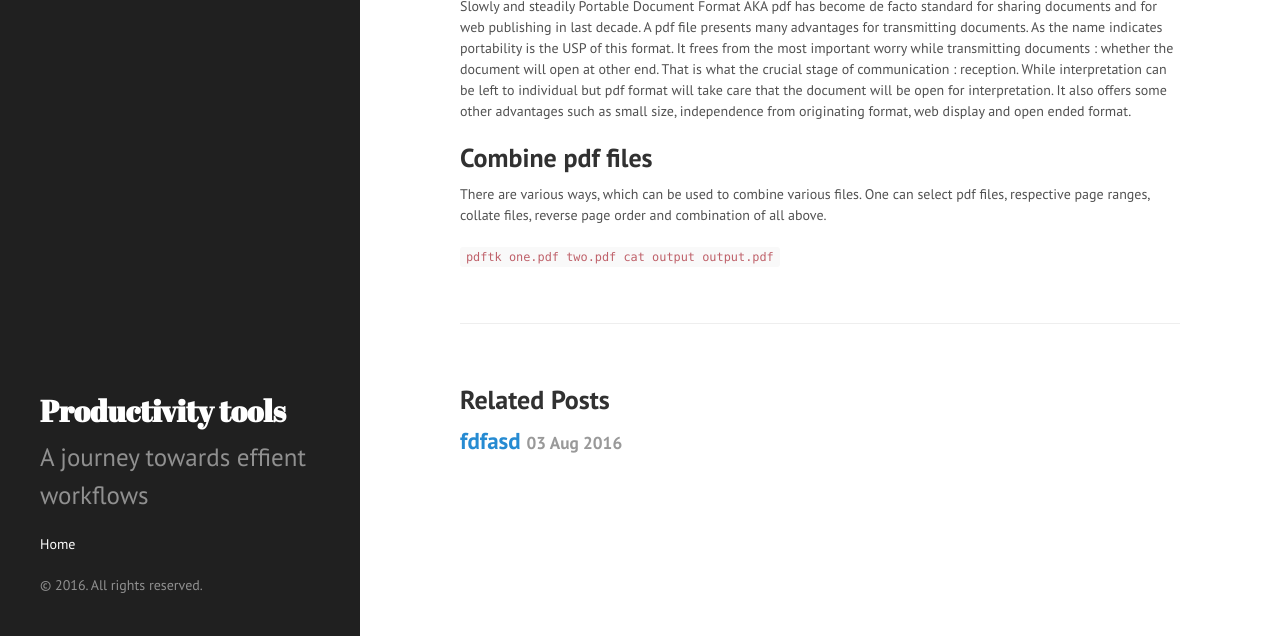
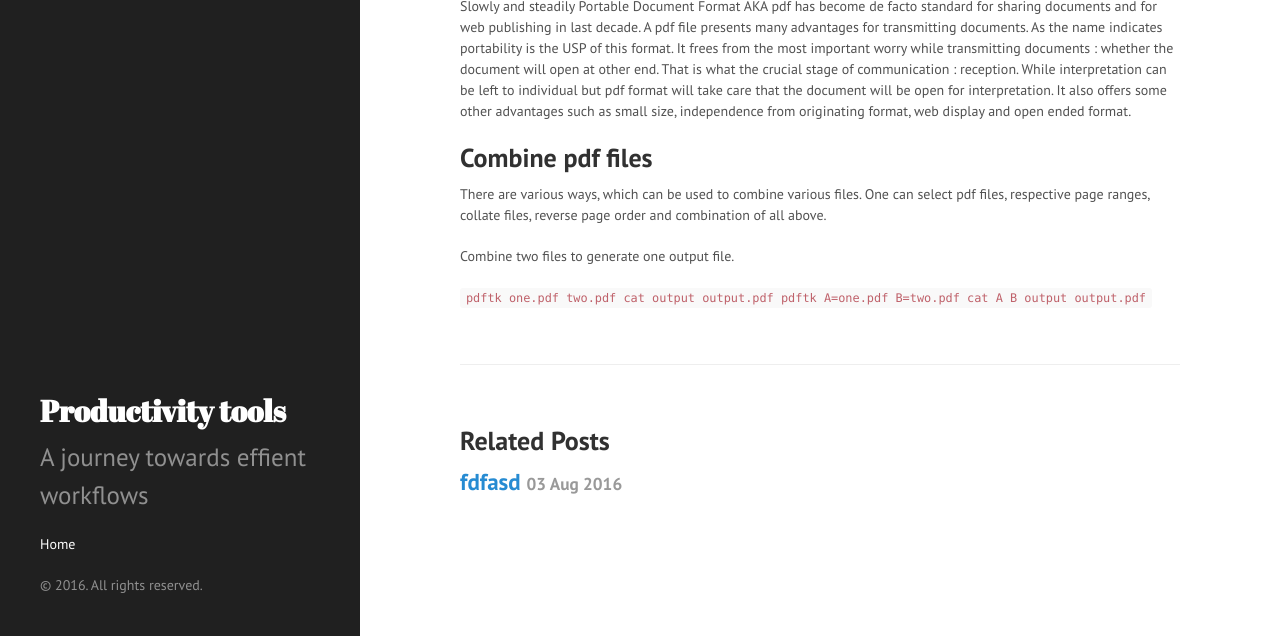
Before and after one commit to MaheshTK/MaheshTK.github.io, a Jekyll site: the page built from _posts/2016-08-03-manipulating-pdf-files.markdown, in a window 1280 px wide and 941 px high, cut to the strip 305-941 px from the top of the window. Built offline with Jekyll 4.4.1, drawn with Linux system fonts in a browser that asks for light colours.

Commit message:
Post update: Manipulating pdf files

````diff
--- a/_posts/2016-08-03-manipulating-pdf-files.markdown
+++ b/_posts/2016-08-03-manipulating-pdf-files.markdown
@@ -13,4 +13,7 @@ Slowly and steadily Portable Document Format AKA pdf has become de facto standar
 
 There are various ways, which can be used to combine various files. One can select pdf files, respective page ranges, collate files, reverse page order and combination of all above.
 
-```pdftk one.pdf two.pdf cat output output.pdf ```
+Combine two files to generate one output file.
+
+```pdftk one.pdf two.pdf cat output output.pdf
+pdftk A=one.pdf B=two.pdf cat A B output output.pdf```
````
